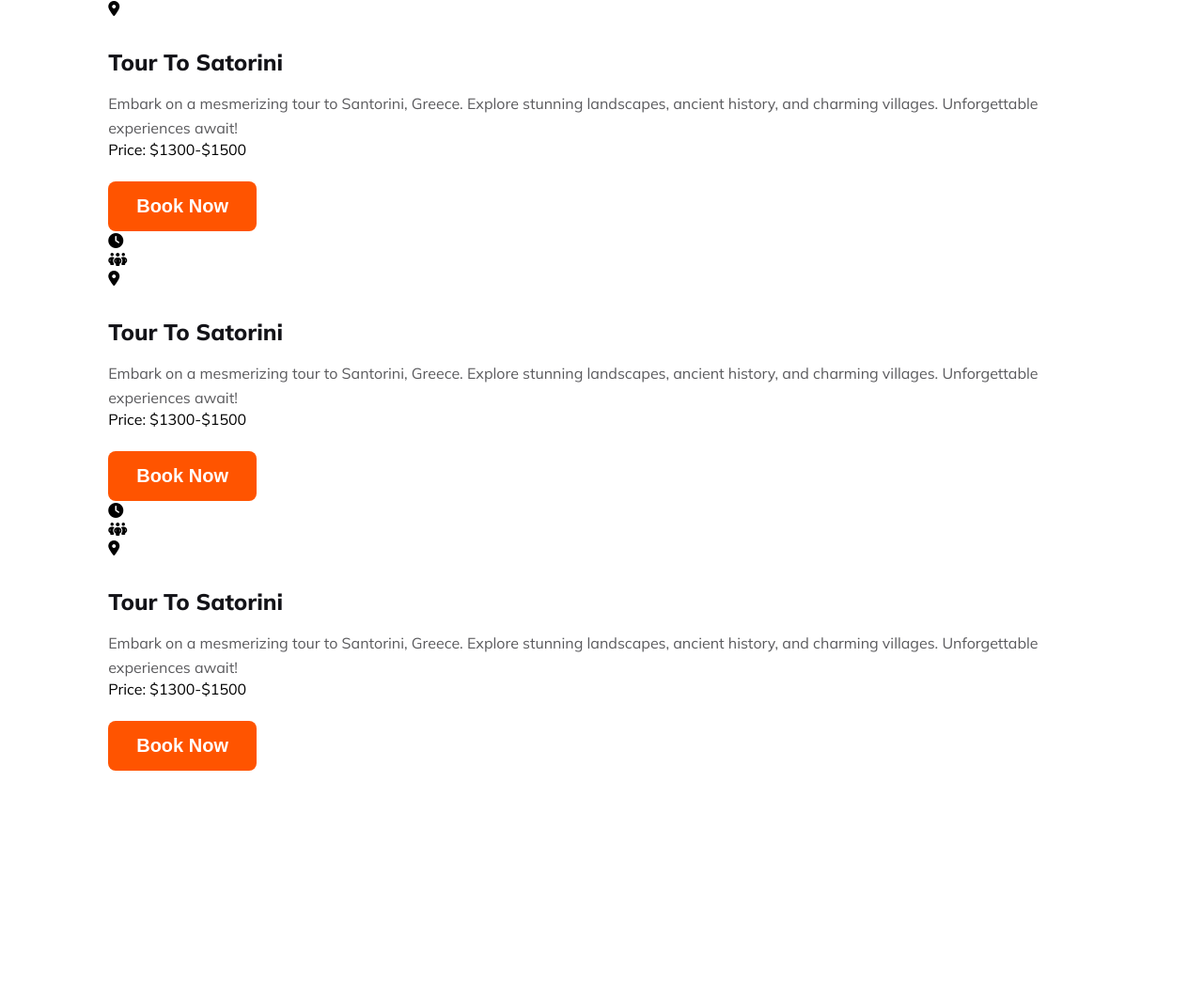
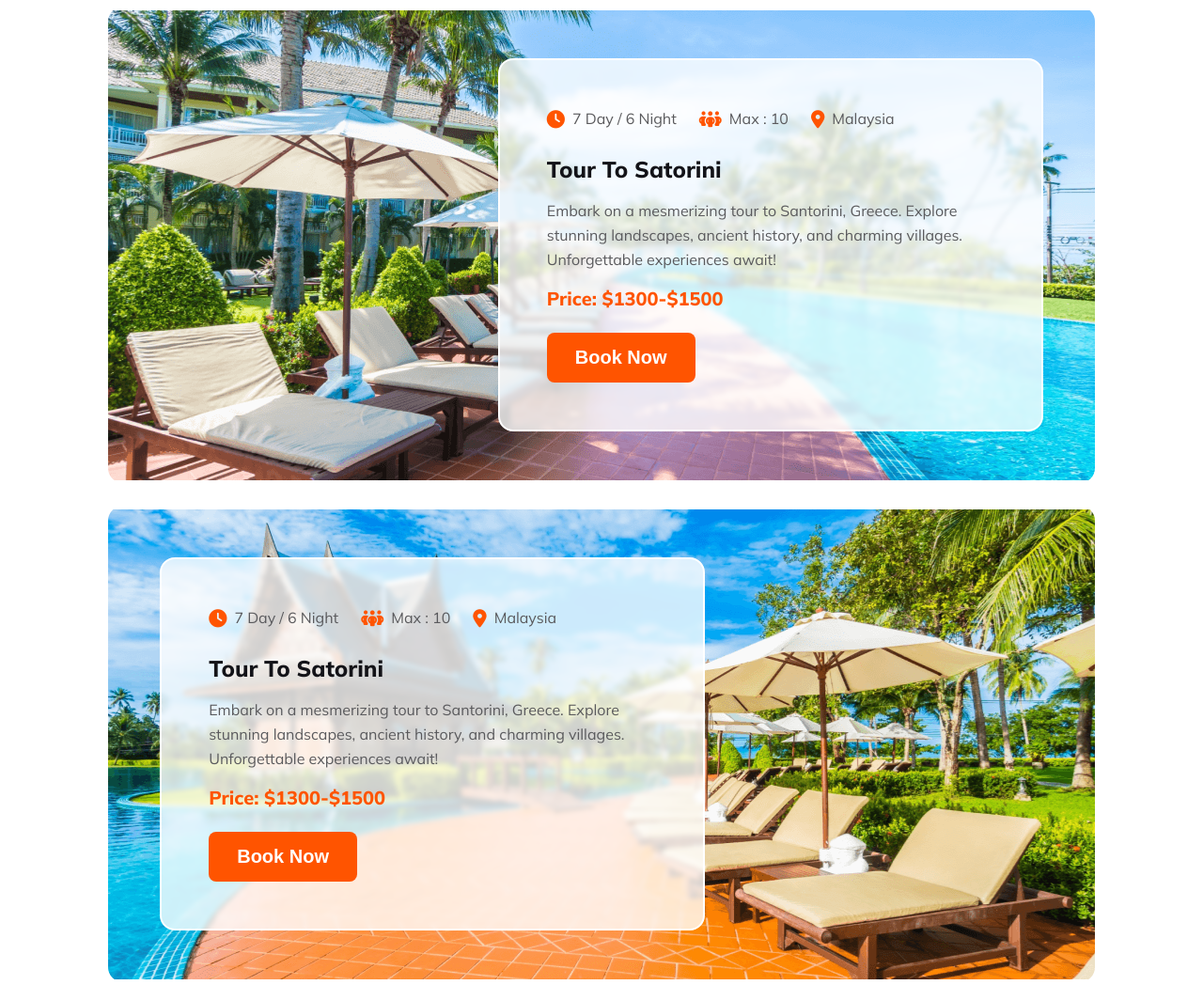
Before and after one commit to Fardus-Hassan/assignment-2, a plain HTML site: page index.html in a window 1280 px wide. Shown: the part 3589-4637 px from the top of the page at 94% size. Before the commit the page ends 4509 px from the top, so only its background shows below. Drawn offline with Linux system fonts and the light colour scheme.

Commit message:
discounts section styled

```diff
--- a/index.html
+++ b/index.html
@@ -205,31 +205,9 @@
                         <div>
                             <div class="pack-info">
                                 <ul>
-                                    <li><i class="fa-solid fa-clock"></i></li>
-                                    <li><i class="fa-solid fa-people-group"></i></li>
-                                    <li><i class="fa-solid fa-location-dot"></i></li>
-                                </ul>
-                                <h3>Tour To Satorini</h3>
-                                <p class="sub-sec-des">Embark on a mesmerizing tour to Santorini, Greece. Explore stunning landscapes, ancient history, and charming villages. Unforgettable experiences await!</p>
-                                <p class="price">Price: $1300-$1500</p>
-                                <button class="pm-btn">Book Now</button>
-                            </div>
-                            <div class="pack-info">
-                                <ul>
-                                    <li><i class="fa-solid fa-clock"></i></li>
-                                    <li><i class="fa-solid fa-people-group"></i></li>
-                                    <li><i class="fa-solid fa-location-dot"></i></li>
-                                </ul>
-                                <h3>Tour To Satorini</h3>
-                                <p class="sub-sec-des">Embark on a mesmerizing tour to Santorini, Greece. Explore stunning landscapes, ancient history, and charming villages. Unforgettable experiences await!</p>
-                                <p class="price">Price: $1300-$1500</p>
-                                <button class="pm-btn">Book Now</button>
-                            </div>
-                            <div class="pack-info">
-                                <ul>
-                                    <li><i class="fa-solid fa-clock"></i></li>
-                                    <li><i class="fa-solid fa-people-group"></i></li>
-                                    <li><i class="fa-solid fa-location-dot"></i></li>
+                                    <li><i class="fa-solid fa-clock"></i><span class="sub-sec-des">7 Day / 6 Night</span></li>
+                                    <li><i class="fa-solid fa-people-group"></i><span class="sub-sec-des">Max : 10</span></li>
+                                    <li><i class="fa-solid fa-location-dot"></i><span class="sub-sec-des">Malaysia</span></li>
                                 </ul>
                                 <h3>Tour To Satorini</h3>
                                 <p class="sub-sec-des">Embark on a mesmerizing tour to Santorini, Greece. Explore stunning landscapes, ancient history, and charming villages. Unforgettable experiences await!</p>
@@ -238,6 +216,39 @@
                             </div>
                         </div>
                     </div>
+                    <div class="bg-img-2">
+                        <div>
+                            <div class="pack-info">
+                                <ul>
+                                    <li><i class="fa-solid fa-clock"></i><span class="sub-sec-des">7 Day / 6 Night</span></li>
+                                    <li><i class="fa-solid fa-people-group"></i><span class="sub-sec-des">Max : 10</span></li>
+                                    <li><i class="fa-solid fa-location-dot"></i><span class="sub-sec-des">Malaysia</span></li>
+                                </ul>
+                                <h3>Tour To Satorini</h3>
+                                <p class="sub-sec-des">Embark on a mesmerizing tour to Santorini, Greece. Explore stunning landscapes, ancient history, and charming villages. Unforgettable experiences await!</p>
+                                <p class="price">Price: $1300-$1500</p>
+                                <button class="pm-btn">Book Now</button>
+                            </div>
+                        </div>
+                    </div>
+                    <div class="bg-img">
+                        <div>
+                            <div class="pack-info">
+                                <ul>
+                                    <li><i class="fa-solid fa-clock"></i><span class="sub-sec-des">7 Day / 6 Night</span></li>
+                                    <li><i class="fa-solid fa-people-group"></i><span class="sub-sec-des">Max : 10</span></li>
+                                    <li><i class="fa-solid fa-location-dot"></i><span class="sub-sec-des">Malaysia</span></li>
+                                </ul>
+                                <h3>Tour To Satorini</h3>
+                                <p class="sub-sec-des">Embark on a mesmerizing tour to Santorini, Greece. Explore stunning landscapes, ancient history, and charming villages. Unforgettable experiences await!</p>
+                                <p class="price">Price: $1300-$1500</p>
+                                <button class="pm-btn">Book Now</button>
+                            </div>
+                        </div>
+                    </div>
+                </div>
+                <div class="btn">
+                    <button class="pm-btn">See All Packages</button>
                 </div>
             </div>
         </section>
--- a/styles/style.css
+++ b/styles/style.css
@@ -357,8 +357,81 @@ select:focus {
     background: rgba(41, 206, 246, 0.05);
 }
 
-.info-3{
+.info-3 {
     margin: 24px auto 0;
 }
 
 /* discount */
+
+.package{
+    margin: 48px 0;
+}
+
+.pack-info {
+    max-width: 580px;
+    padding: 50px 75px 50px 50px;
+    border-radius: 16px;
+    border: 2px solid #FFF;
+    background: rgba(255, 255, 255, 0.80);
+    backdrop-filter: blur(2.5px);
+}
+
+.pack-info ul {
+    display: flex;
+    align-items: center;
+    gap: 24px;
+}
+
+.price {
+    color: var(--pm-color);
+    font-size: 1.25rem;
+    font-weight: 800;
+    margin-top: 16px;
+}
+
+.pack-info > ul span{
+    display: block;
+    margin-left: 8px;
+    transform: translateY(-1.5px);
+}
+
+.pack-info > ul li{
+    display: flex;
+    align-items:center;
+}
+
+.pack-info > ul li i{
+    color: var(--pm-color);
+    font-size: 1.2rem;
+}
+
+.pack-info h3{
+    margin-top: 25px;
+}
+
+.bg-img,
+.bg-img-2{
+    background-image: url('../Images/Group\ 39.png');
+    background-repeat: no-repeat;
+    background-position: center;
+    margin-top: 24px;
+    border-radius: 16px;
+    padding: 55px;
+}
+
+.bg-img > div{
+    display: flex;
+    justify-content: flex-end;
+}
+
+.bg-img-2{
+    background-image: url('../Images/Group\ 40.png');
+}
+
+.btn{
+    text-align: center;
+}
+
+.btn .pm-btn{
+    margin:0;
+}
```
